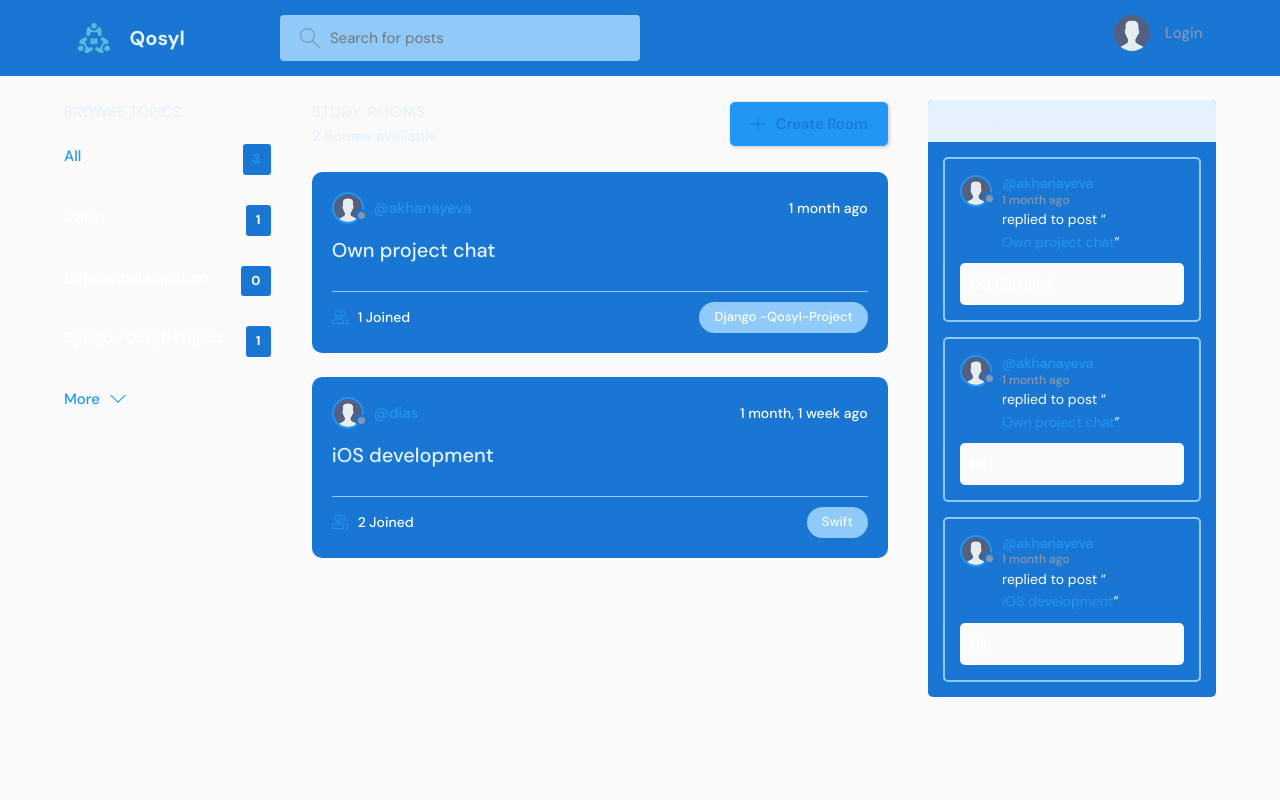
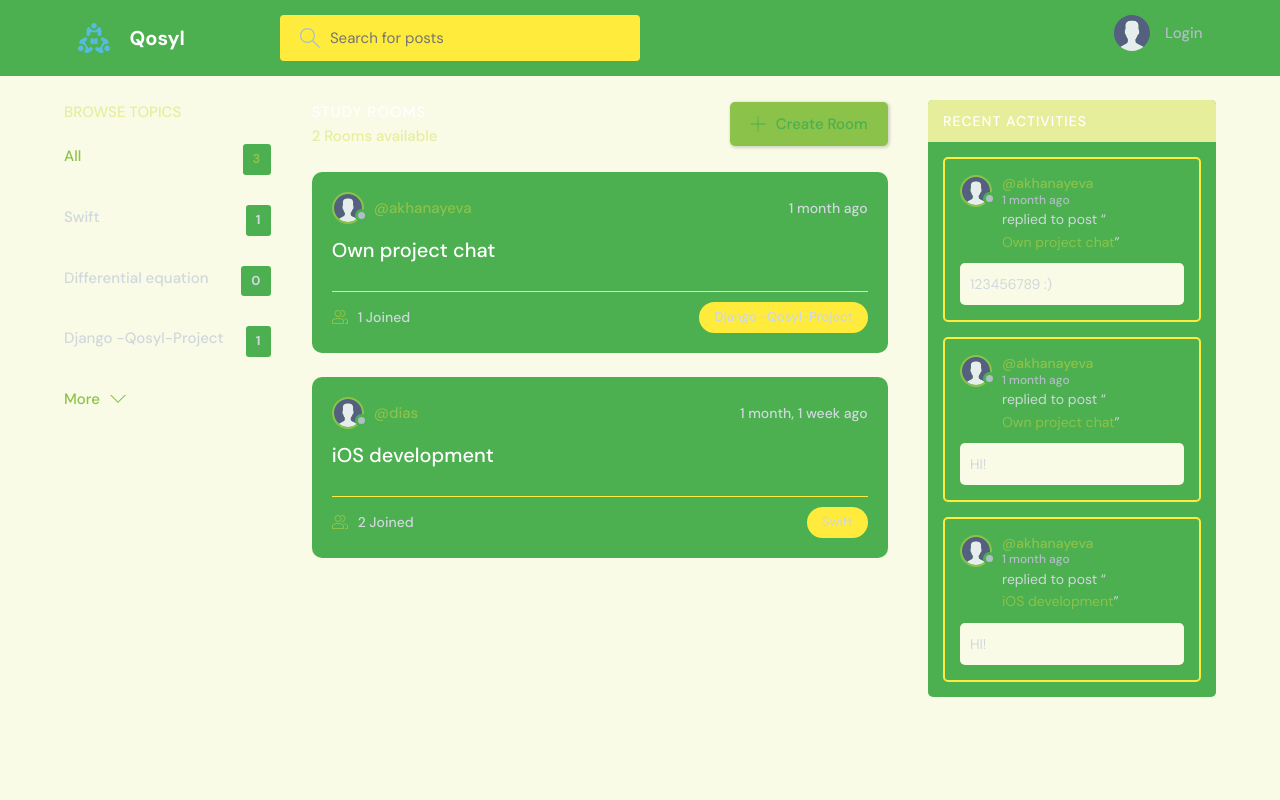
Before and after one commit to nurgaliev-d/Qosyl-Project, a Django app: page / in a window 1280 px wide. Run offline with Django 5.2, Linux system fonts and the light colour scheme; data comes from the database, SQL or seed files in the repository; both versions use the stored data as it was after the commit.

Commit message:
updated css

```diff
--- a/static/styles/style.css
+++ b/static/styles/style.css
@@ -1,18 +1,12 @@
 @import url("https://fonts.googleapis.com/css2?family=DM+Sans:wght@400;500;700&display=swap");
+:root {  --color-main: #8BC34A; /* Зеленый лайм (основной цвет) */
+  --color-main-light: #FFD54F; /* Светлый желтый (вторичный цвет) */  --color-dark: #4CAF50; /* Традиционный зеленый (темный цвет) */
+  --color-dark-medium: #FFEB3B; /* Яркий желтый (средний темный цвет) */  --color-dark-light: #E6EE9C; /* Светло-зеленый (светлый темный цвет) */
+  --color-light: #FFFFFF; /* Белый (светлый цвет для фона) */  --color-gray: #B0BEC5; /* Серый цвет */
+  --color-light-gray: #CFD8DC; /* Более светлый серый цвет */  --color-bg: #F9FBE7; /* Светло-желтый (цвет фона) */
+  --color-success: #5dd693; /* Цвет успеха */  --color-error: #fc4b0b; /* Цвет ошибки */
+}
 
-:root {
-  --color-main: #2196F3; /* Основной цвет - яркий синий */
-  --color-main-light: #BBDEFB; /* Светлый оттенок основного цвета - светло-синий */
-  --color-dark: #1976D2; /* Темный цвет - насыщенный синий */
-  --color-dark-medium: #90CAF9; /* Средний темный цвет - мягкий синий */
-  --color-dark-light: #E3F2FD; /* Светлый темный цвет - очень светлый синий */
-  --color-light: #E3F2FD; /* Светлый цвет для фона - светло-голубой */
-  --color-gray: #8397b3; /* Серый цвет - очень светло-серый */
-  --color-light-gray: #FFFFFF; /* Более светлый серый цвет - белый */
-  --color-bg: #FAFAFA; /* Цвет фона - светло-серый */
-  --color-success: #FFEB3B; /* Цвет успеха - яркий светлый желтый */
-  --color-error: #FF7043; /* Цвет ошибки - яркий оранжевый для контраста */
-}
 
 
 
```
Also changed, not shown: theme/style.css (+6 -12 lines), db.sqlite3.
